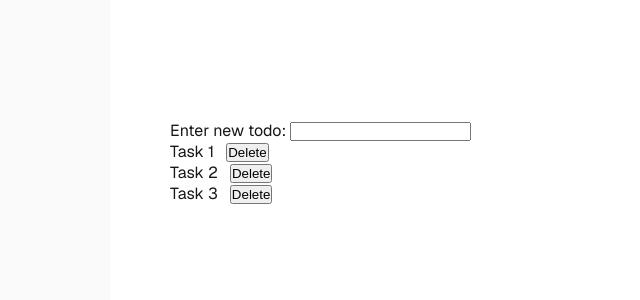
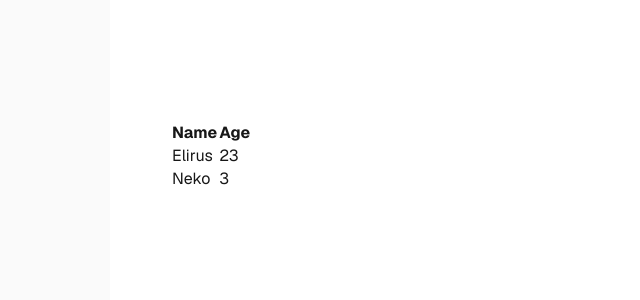
Before and after one commit to Elirus43/frontendWreact, a Next.js app: page / in a window 1280 px wide. Shown: the top 300 px of the page, without its empty margins (130-770 px from the left). Built offline with nearby package versions, Linux system fonts and the light colour scheme.

Commit message:
fragment usecase

```diff
--- /dev/null
+++ b/src/app/components/FragmentDemo.jsx
@@ -0,0 +1,40 @@
+function Row({name, age}) {
+    return (
+        <>
+            <td>{name}</td>
+            <td>{age}</td>
+        </>
+    )
+}
+
+
+export default function FragmentDemo()
+{
+    const items = [
+        {
+            name: "Elirus",
+            age: 23
+        },
+        {
+            name: "Neko",
+            age: 3
+        }
+    ]
+    return (<div>
+        <table>
+            <thead>
+            <tr>
+                <th>Name</th>
+                <th>Age</th>
+            </tr>
+            </thead>
+            <tbody>
+            {
+                items.map((item, index) => <tr key={index}>
+                <Row name={item.name} age={item.age} />
+                </tr>)
+            }
+            </tbody>
+        </table>
+    </div>)
+}
--- a/src/app/page.js
+++ b/src/app/page.js
@@ -35,6 +35,7 @@ import Clock from "./components/effect/Clock";
 import CleanUp from "./components/effect/CleanUp";
 import TodoWithFetch from "./components/effect/TodoWithFetch";
 import UserWithFetch from "./components/hook/UserWithFetch";
+import FragmentDemo from "./components/FragmentDemo";
 
 export default function Home() {
   return (
@@ -73,7 +74,7 @@ export default function Home() {
           {/*<DifferentProp />*/}
           {/*<SamePosition />*/}
           {/*<CounterWithReducer />*/}
-          <TodoWithReducer/>
+          {/*<TodoWithReducer/>*/}
           {/*<ContextDemo />*/}
           {/*<TodoListWithContextDemo />*/}
           {/*<FilterableProductDemo/>*/}
@@ -87,6 +88,7 @@ export default function Home() {
           {/*<CleanUp/>*/}
           {/*<TodoWithFetch/>*/}
           {/*<UserWithFetch />*/}
+          <FragmentDemo/>
       </main>
     </div>
   );
```
